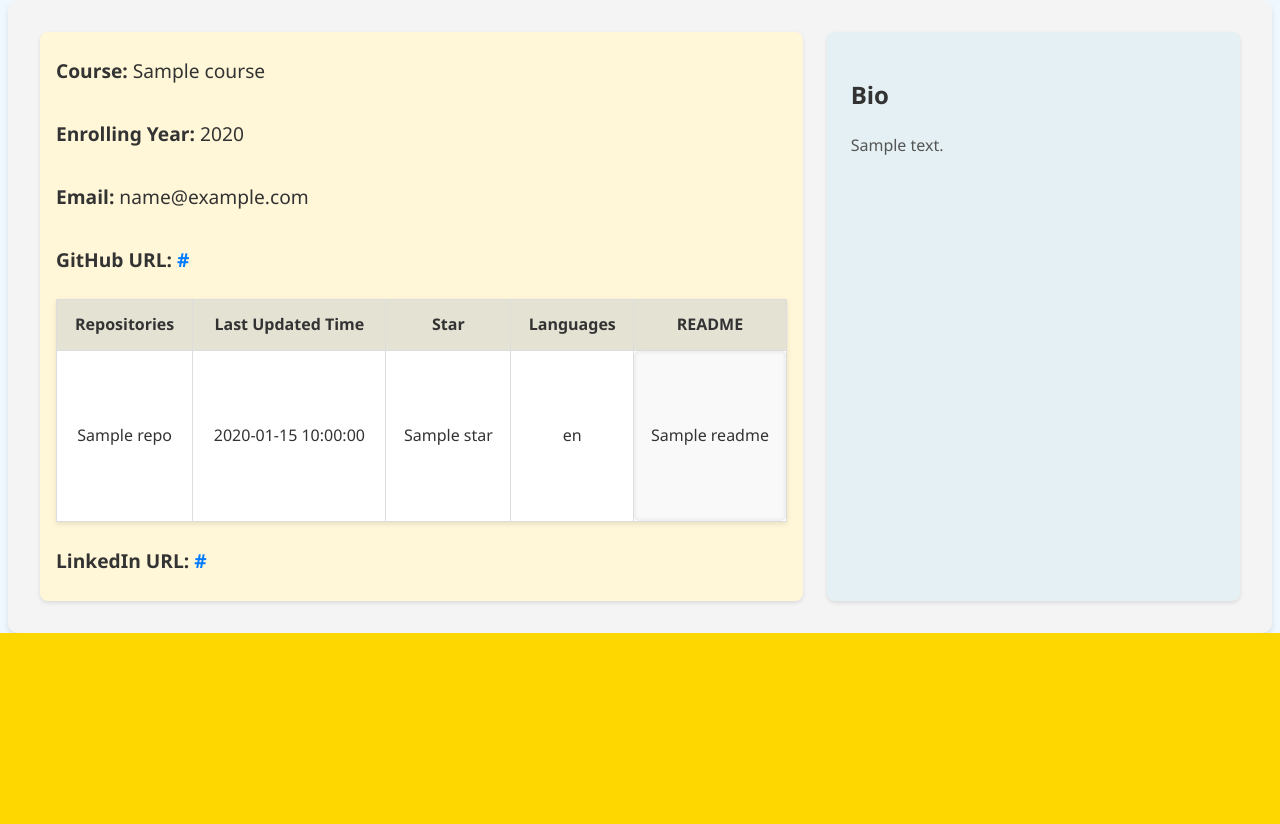
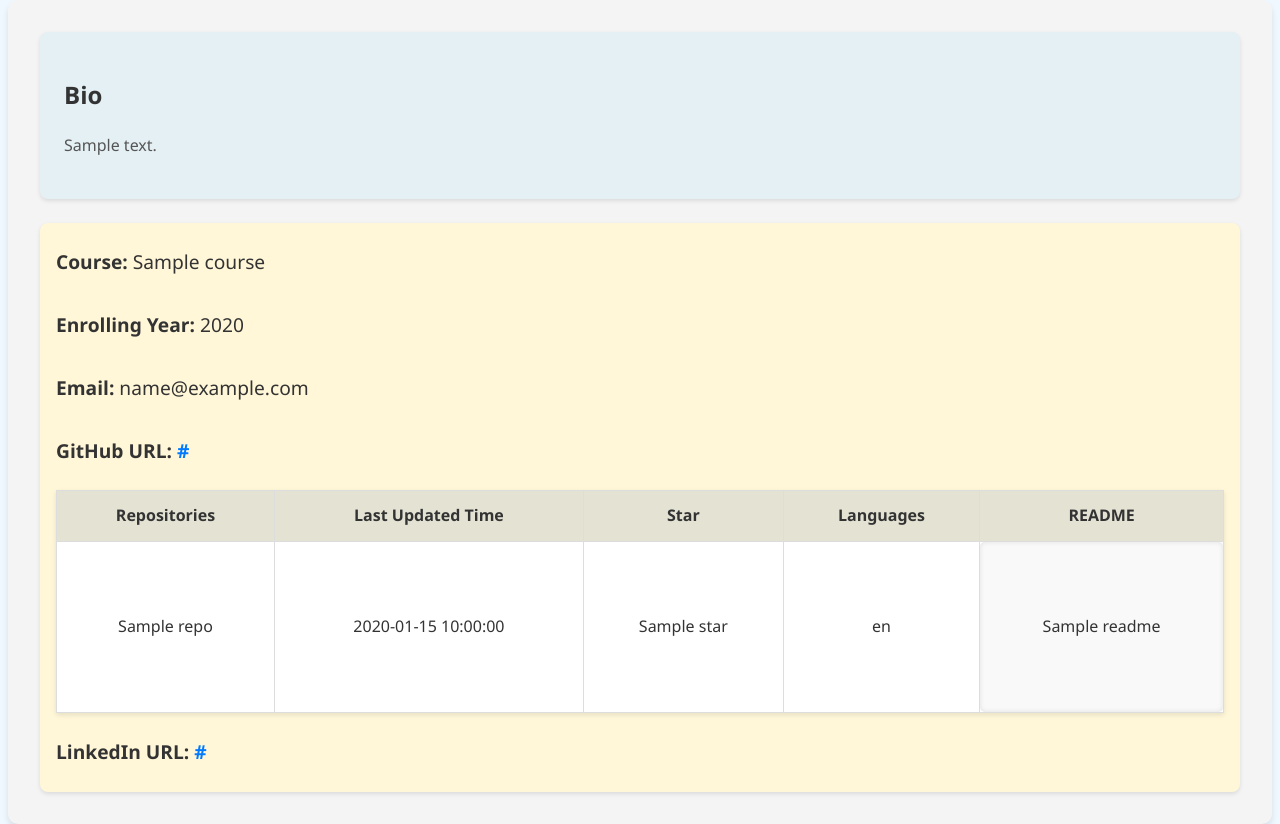
Before and after one commit to willholyhasted/SSE_group_project, a Flask app: template src/templates/profileTest.html in a window 1280 px wide. Shown: the part 216-1040 px from the top of the page. Before the commit the page ends 849 px from the top, so only its background shows below. Run offline with Flask 3, Linux system fonts and the light colour scheme; the template is opened without the code that fills it: most values are stand-ins (such as "Sample title", 1, 10 or a date in 2020); parts of the project's set-up code (start-up, migrations or seed data) failed here and were passed over.

Commit message:
profile syle

```diff
--- a/src/static/styles_profile.css
+++ b/src/static/styles_profile.css
@@ -23,8 +23,8 @@ body {
 /* Profile Container */
 .profile-container {
     display: flex;
-    flex-wrap: wrap;
-    justify-content: space-between;
+    flex-direction: column-reverse; /* Reverses the order of the child elements */
+    justify-content: flex-start; /* Aligns to the top */
     padding: 2rem;
     max-width: 1200px;
     margin: 0 auto;
@@ -46,6 +46,15 @@ body {
     gap: 1rem;
 }
 
+/* Right Section Styles */
+.profile-right {
+    flex: 0.35;
+    background-color: #e4f0f4;
+    padding: 1.5rem;
+    border-radius: 8px;
+    box-shadow: 0 2px 4px rgba(0, 0, 0, 0.1);
+}
+
 /* Adjusted Typography for Left Section */
 .profile-left p,
 .profile-left a {
@@ -64,14 +73,6 @@ body {
     text-decoration: underline;
 }
 
-/* Right Section Styles */
-.profile-right {
-    flex: 0.35;
-    background-color: #e4f0f4;
-    padding: 1.5rem;
-    border-radius: 8px;
-    box-shadow: 0 2px 4px rgba(0, 0, 0, 0.1);
-}
 
 .profile-right h2 {
     font-size: 1.5rem;
```
